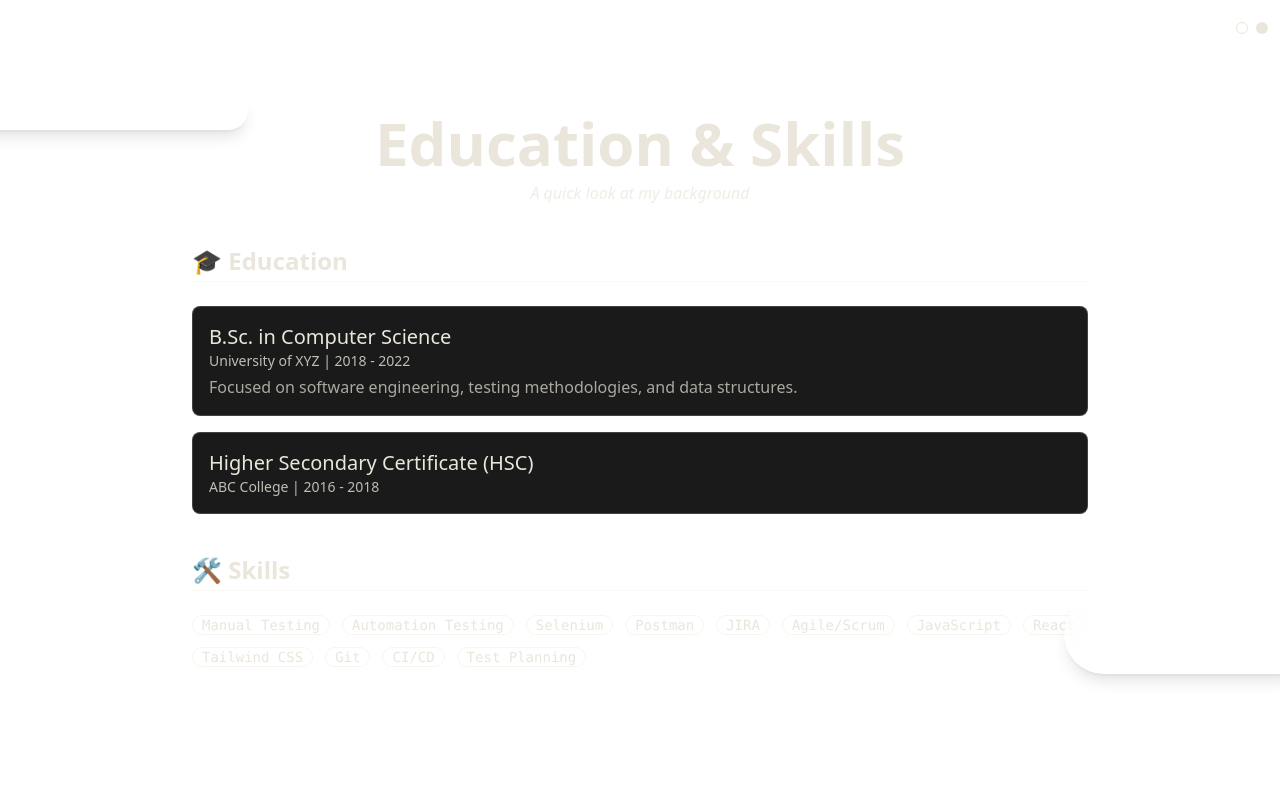
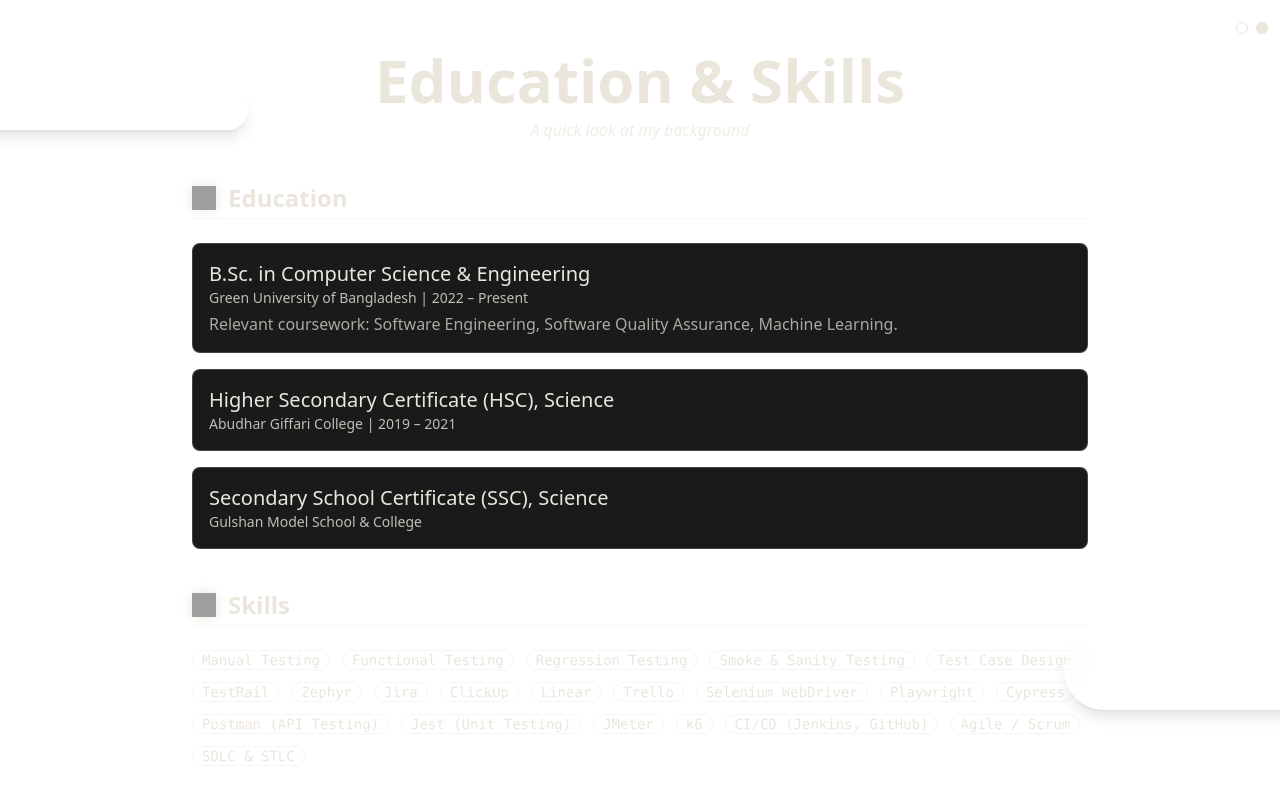
Before and after one commit to Md-Nur-Amin/Portfolio, a React (Vite) app: page / in a window 1280 px wide. Shown: the part 830-1630 px from the top of the page. Before the commit the page ends 1600 px from the top, so only its background shows below. Built offline with nearby package versions, Linux system fonts and the light colour scheme; grey boxes are pictures that could not be loaded.

Commit message:
information correction

```diff
--- a/src/Layout/pages/EducationAndSkills/EducationAndSkills.jsx
+++ b/src/Layout/pages/EducationAndSkills/EducationAndSkills.jsx
@@ -1,4 +1,6 @@
-import React from "react";
+import spellbook from "../../../assets/spellbook.png";
+import magicStaff from "../../../assets/magic-staff.png";
+
 
 const EducationAndSkills = () => {
     return (
@@ -24,40 +26,62 @@ const EducationAndSkills = () => {
 
             {/* Education Section */}
             <div className="w-full max-w-4xl space-y-6">
-                <h2 className="text-2xl font-semibold border-b border-[#eae6db]/30 pb-1">🎓 Education</h2>
+                <div className="flex items-center gap-3 border-b border-[#eae6db]/30 pb-1">
+                    <img src={spellbook} alt="Spellbook Icon" className="w-6 h-6 drop-shadow-[0_0_6px_#eae6db]" />
+                    <h2 className="text-2xl font-semibold">Education</h2>
+                </div>
 
                 <div className="space-y-4">
                     <div className="bg-[#1a1a1a] p-4 rounded-lg border border-[#eae6db]/20">
-                        <h3 className="text-xl font-medium">B.Sc. in Computer Science</h3>
-                        <p className="text-sm text-[#eae6db]/80">University of XYZ | 2018 - 2022</p>
-                        <p className="mt-1 text-[#eae6db]/70">Focused on software engineering, testing methodologies, and data structures.</p>
+                        <h3 className="text-xl font-medium">B.Sc. in Computer Science & Engineering</h3>
+                        <p className="text-sm text-[#eae6db]/80">Green University of Bangladesh | 2022 – Present</p>
+                        <p className="mt-1 text-[#eae6db]/70">
+                            Relevant coursework: Software Engineering, Software Quality Assurance, Machine Learning.
+                        </p>
                     </div>
 
                     <div className="bg-[#1a1a1a] p-4 rounded-lg border border-[#eae6db]/20">
-                        <h3 className="text-xl font-medium">Higher Secondary Certificate (HSC)</h3>
-                        <p className="text-sm text-[#eae6db]/80">ABC College | 2016 - 2018</p>
+                        <h3 className="text-xl font-medium">Higher Secondary Certificate (HSC), Science</h3>
+                        <p className="text-sm text-[#eae6db]/80">Abudhar Giffari College | 2019 – 2021</p>
+                    </div>
+
+                    <div className="bg-[#1a1a1a] p-4 rounded-lg border border-[#eae6db]/20">
+                        <h3 className="text-xl font-medium">Secondary School Certificate (SSC), Science</h3>
+                        <p className="text-sm text-[#eae6db]/80">Gulshan Model School & College</p>
                     </div>
                 </div>
             </div>
 
             {/* Skills Section */}
             <div className="w-full max-w-4xl space-y-6">
-                <h2 className="text-2xl font-semibold border-b border-[#eae6db]/30 pb-1">🛠️ Skills</h2>
+                <div className="flex items-center gap-3 border-b border-[#eae6db]/30 pb-1">
+                    <img src={magicStaff} alt="Magic Staff Icon" className="w-6 h-6 drop-shadow-[0_0_6px_#eae6db]" />
+                    <h2 className="text-2xl font-semibold">Skills</h2>
+                </div>
 
                 <div className="flex flex-wrap gap-3">
                     {[
                         "Manual Testing",
-                        "Automation Testing",
-                        "Selenium",
-                        "Postman",
-                        "JIRA",
-                        "Agile/Scrum",
-                        "JavaScript",
-                        "React",
-                        "Tailwind CSS",
-                        "Git",
-                        "CI/CD",
-                        "Test Planning"
+                        "Functional Testing",
+                        "Regression Testing",
+                        "Smoke & Sanity Testing",
+                        "Test Case Design",
+                        "TestRail",
+                        "Zephyr",
+                        "Jira",
+                        "ClickUp",
+                        "Linear",
+                        "Trello",
+                        "Selenium WebDriver",
+                        "Playwright",
+                        "Cypress",
+                        "Postman (API Testing)",
+                        "Jest (Unit Testing)",
+                        "JMeter",
+                        "k6",
+                        "CI/CD (Jenkins, GitHub)",
+                        "Agile / Scrum",
+                        "SDLC & STLC"
                     ].map((skill, index) => (
                         <div
                             key={index}
```
